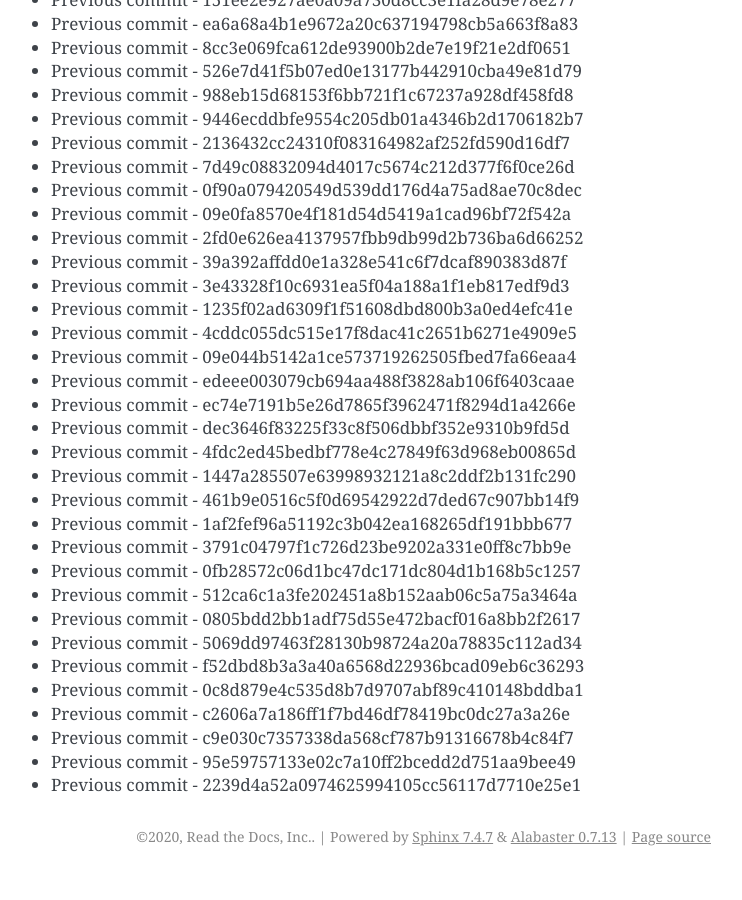
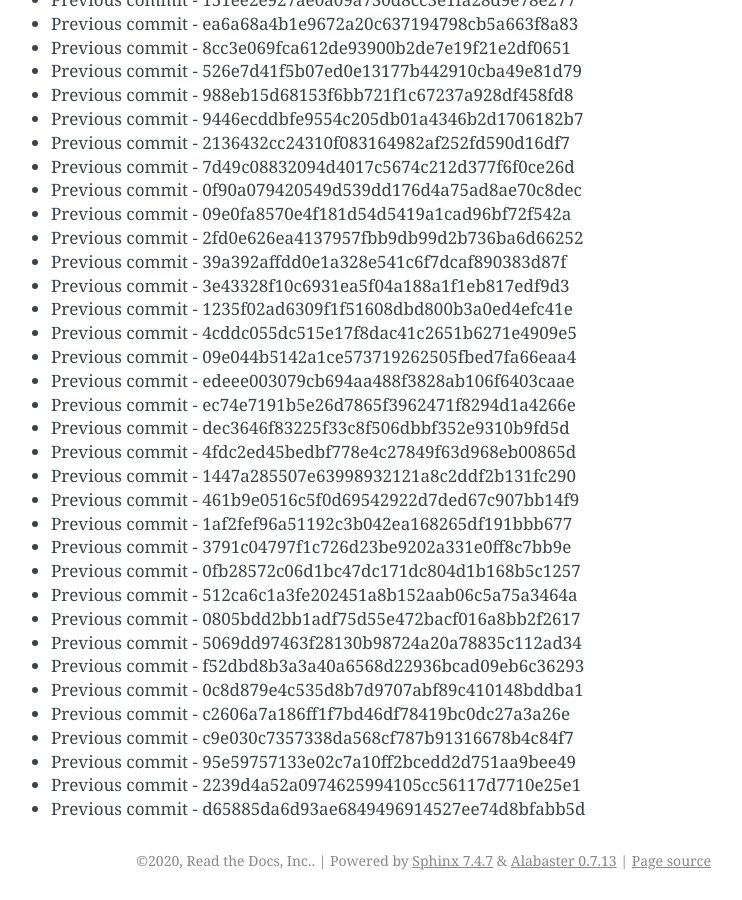
Before and after one commit to readthedocs/rtd-git-stresstest, a Sphinx documentation site: the page built from docs/updates.rst, in a window 1280 px wide and 900 px high, scrolled down 23905 px. Shown: the whole window, without its empty margins (399-1141 px from the left). Built offline with Sphinx 7.4.7, drawn with Linux system fonts in a browser that asks for light colours; before the commit the page ends 24781 px from its top, so only the background shows below that.

Commit message:
Generating commit from previous: d65885da6d93ae6849496914527ee74d8bfabb5d

```diff
--- a/docs/updates.rst
+++ b/docs/updates.rst
@@ -1036,3 +1036,4 @@ It can be tested for any performance characteristics.
 * Previous commit - c9e030c7357338da568cf787b91316678b4c84f7
 * Previous commit - 95e59757133e02c7a10ff2bcedd2d751aa9bee49
 * Previous commit - 2239d4a52a0974625994105cc56117d7710e25e1
+* Previous commit - d65885da6d93ae6849496914527ee74d8bfabb5d
```
